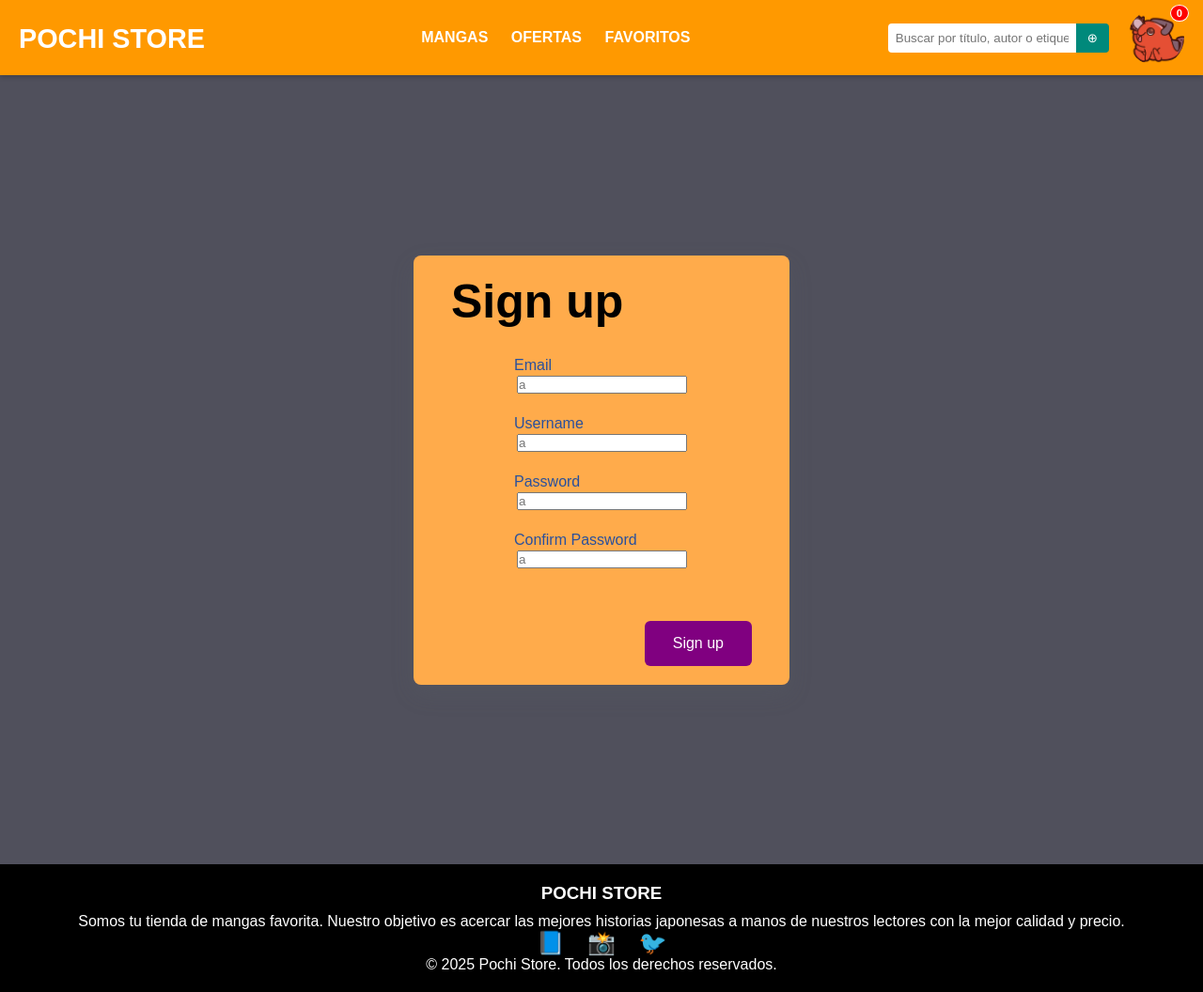
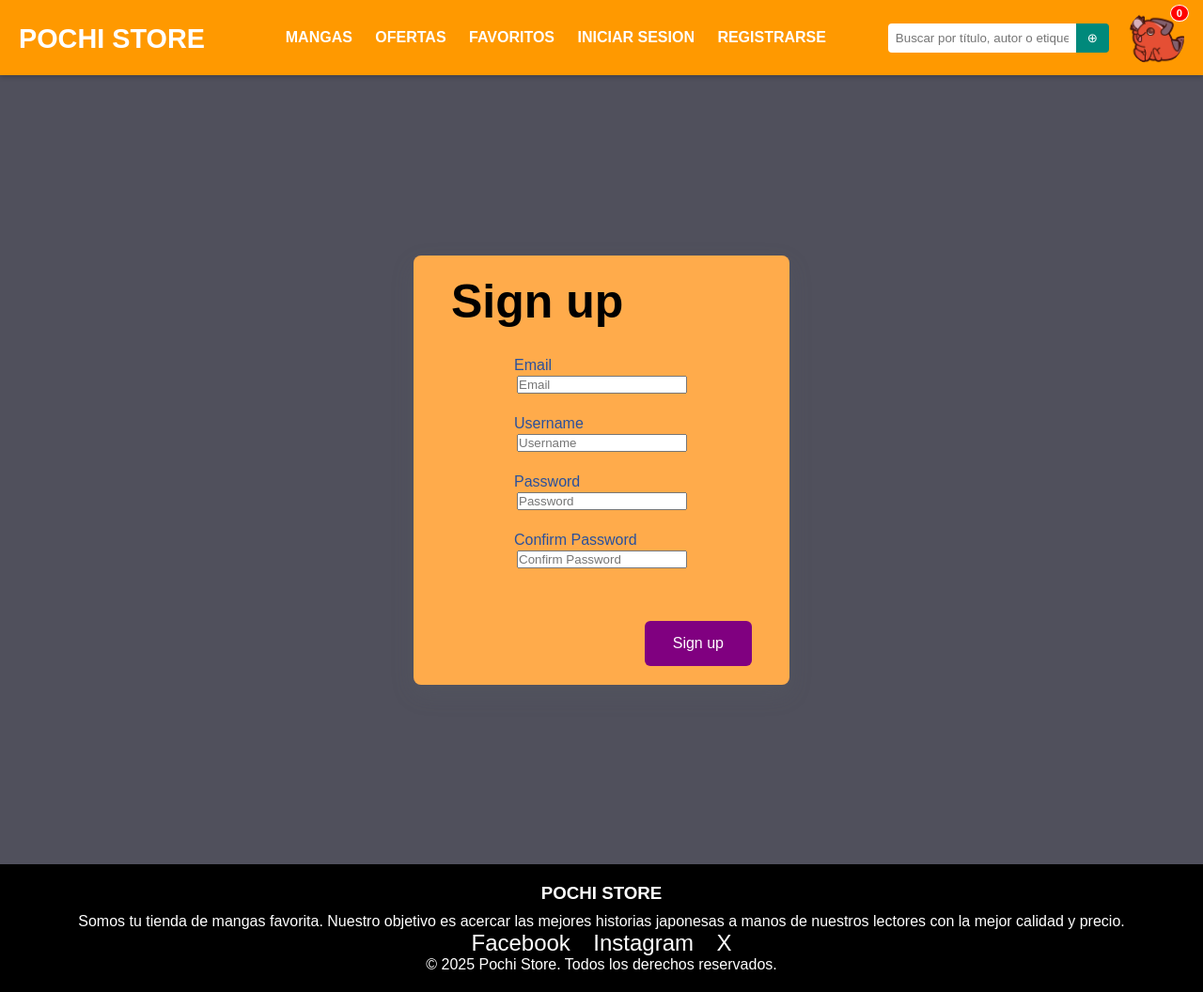
Before and after one commit to urieltorterola/pochi_store, a PHP site: page /src/pages/login.html in a window 1280 px wide. Shown: the whole page at 94% size. Run offline with PHP 8.4, Linux system fonts and the light colour scheme.

Commit message:
Add files via upload

```diff
--- a/[tienda online de mangas] - Grupo [4]/src/css/style.css
+++ b/[tienda online de mangas] - Grupo [4]/src/css/style.css
@@ -70,12 +70,14 @@ body {
 
 .search-cart button {
     padding: 8px 12px;
+
     border: none;
     background-color: #00897b;
     color: rgb(255, 255, 255);
     border-radius: 0 4px 4px 0;
     cursor: pointer;
     transition: background-color 0.3s;
+
 }
 
 .search-cart button:hover {
@@ -143,8 +145,8 @@ body {
     color:  #333;
     border: 1px solid #ccc;
     box-shadow: 0 4px 8px rgba(0, 0, 0, 0.1);
-    width: 300px;
-    max-height: 400px;
+    width: 400px;
+    max-height: 600px;
     overflow-y: auto;
     display: none;
     flex-direction: column;
@@ -221,6 +223,10 @@ main {
 .manga-card:hover {
     transform: translateY(-5px);
     box-shadow: 0 8px 15px rgba(0, 0, 0, 0.1);
+}
+.boton{
+   /* margin-top: 10px;*/
+    margin-bottom: 10px;
 }
 
 .manga-header-section {
--- a/[tienda online de mangas] - Grupo [4]/src/js/script.js
+++ b/[tienda online de mangas] - Grupo [4]/src/js/script.js
@@ -59,7 +59,8 @@ function updateCartDisplay() {
             const finalPrice = item.offer ? (item.price * (1 - item.discount)).toFixed(2) : item.price.toFixed(2);
             li.innerHTML = `
                 <span>${item.title} (x${item.quantity}) - $${finalPrice}</span>
-                <button onclick="removeFromCart(${item.id})">Quitar</button>
+                <br>
+                <button class="boton" onclick="removeFromCart(${item.id})">Quitar</button>
             `;
             cartList.appendChild(li);
             totalItems += item.quantity;
--- a/[tienda online de mangas] - Grupo [4]/src/pages/login.html
+++ b/[tienda online de mangas] - Grupo [4]/src/pages/login.html
@@ -15,6 +15,8 @@
             <a href="mangas.html">MANGAS</a>
             <a href="ofertas.html">OFERTAS</a>
             <a href="favoritos.html">FAVORITOS</a>
+            <a href="login.html">INICIAR SESION</a>
+            <a href="login.html">REGISTRARSE</a>
         </nav>
         <div class="search-cart">
             <form class="search-form" id="search-form">
@@ -43,25 +45,25 @@
 
       <div class="inputContainer">
          <label for="" class="label">Email</label>
-        <input type="text" class="input" placeholder="a">
+        <input type="text" class="input" placeholder="Email">
 
       </div>
 
       <div class="inputContainer">
          <label for="" class="label">Username</label>
-        <input type="text" class="input" placeholder="a">
+        <input type="text" class="input" placeholder="Username">
 
       </div>
 
       <div class="inputContainer">
         <label for="" class="label">Password</label>
-        <input type="text" class="input" placeholder="a">
+        <input type="text" class="input" placeholder="Password">
 
       </div>
 
       <div class="inputContainer">
         <label for="" class="label">Confirm Password</label>
-        <input type="text" class="input" placeholder="a">
+        <input type="text" class="input" placeholder="Confirm Password  ">
 
       </div>
 
@@ -77,9 +79,9 @@
             <h3>POCHI STORE</h3>
             <p>Somos tu tienda de mangas favorita. Nuestro objetivo es acercar las mejores historias japonesas a manos de nuestros lectores con la mejor calidad y precio.</p>
             <div class="social-icons">
-                <a href="#" aria-label="Facebook">📘</a>
-                <a href="#" aria-label="Instagram">📸</a>
-                <a href="#" aria-label="Twitter/X">🐦</a>
+                <a href="https://www.facebook.com/?locale=es_LA">Facebook</a>
+                <a href="https://www.instagram.com/">Instagram</a>
+                <a href="https://x.com/?lang=es">X</a>
             </div>
             <p>&copy; 2025 Pochi Store. Todos los derechos reservados.</p>
         </div>
```
Also changed, not shown: [tienda online de mangas] - Grupo [4]/index.html (+6 -4 lines), [tienda online de mangas] - Grupo [4]/src/pages/favoritos.html (+5 -3 lines), [tienda online de mangas] - Grupo [4]/src/pages/mangas.html (+5 -3 lines), [tienda online de mangas] - Grupo [4]/src/pages/ofertas.html (+6 -4 lines), [tienda online de mangas] - Grupo [4]/src/img-icons/logotipo-de-instagram.png (added).
